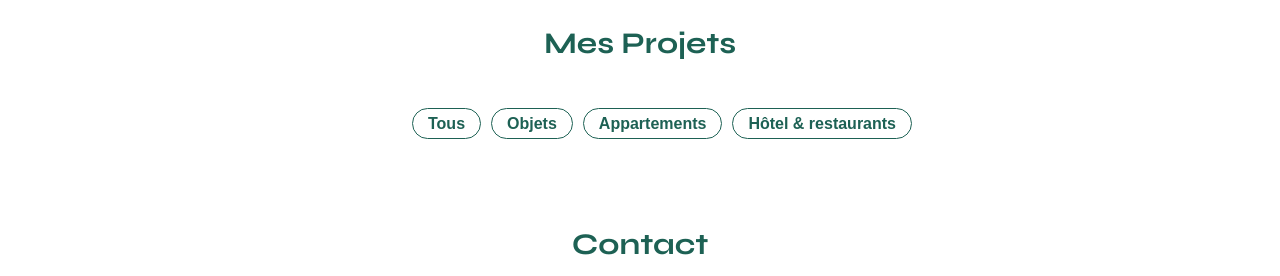
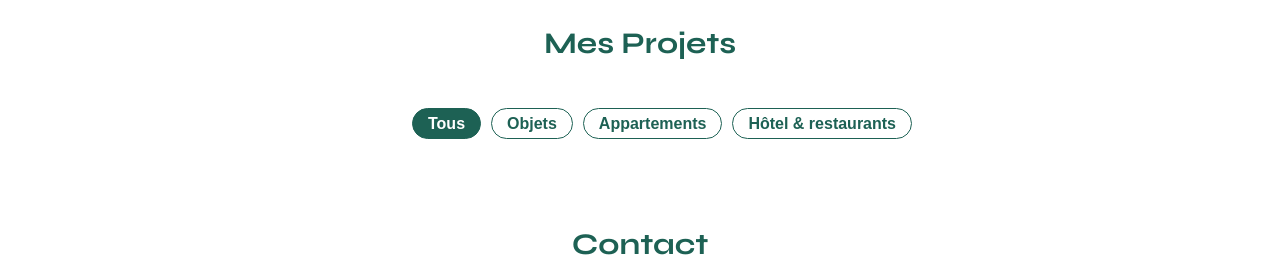
Before and after one commit to GuillaumeBdev/Projet_6, a plain HTML site: page Portfolio-architecte-sophie-bluel-master/FrontEnd/index.html in a window 1280 px wide. Both pictures are taken after a click on the button "Tous". Shown: the part 507-783 px from the top of the page. Drawn offline with nearby package versions, Linux system fonts and the light colour scheme; no server answers.

Commit message:
added active-button

```diff
--- a/Portfolio-architecte-sophie-bluel-master/FrontEnd/assets/script.js
+++ b/Portfolio-architecte-sophie-bluel-master/FrontEnd/assets/script.js
@@ -63,4 +63,11 @@ const filterWorks = (categoryId) => {
       figure.style.display = "none";
     }
   }
+  const buttons = document.querySelectorAll("button");
+  for (const button of buttons) {
+    button.classList.remove("active-button");
+  }
+
+  const activeButton = document.querySelector(`button[categoryId="${categoryId}"]`);
+  activeButton.classList.add("active-button");
 };
--- a/Portfolio-architecte-sophie-bluel-master/FrontEnd/assets/style.css
+++ b/Portfolio-architecte-sophie-bluel-master/FrontEnd/assets/style.css
@@ -138,6 +138,12 @@ button {
 	position: relative;
 	left: 30%;
 }
+
+.active-button {
+	background-color: #1D6154;
+	color: white;
+  }
+
 .gallery {
 	width: 100%;
 	display: grid;
```
